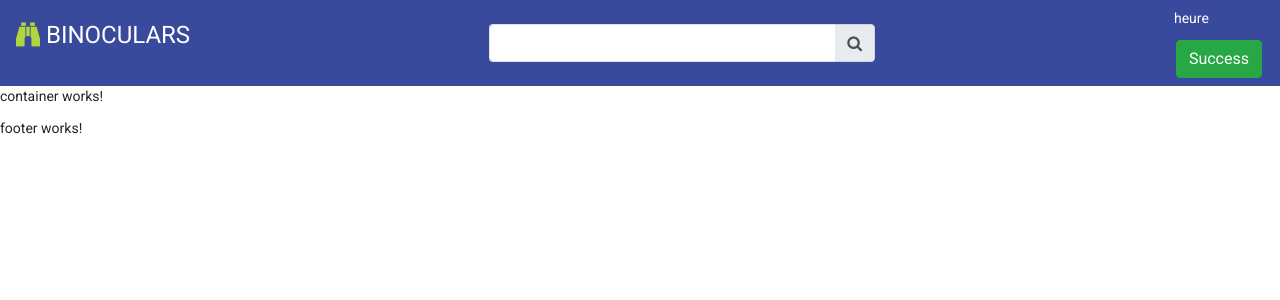
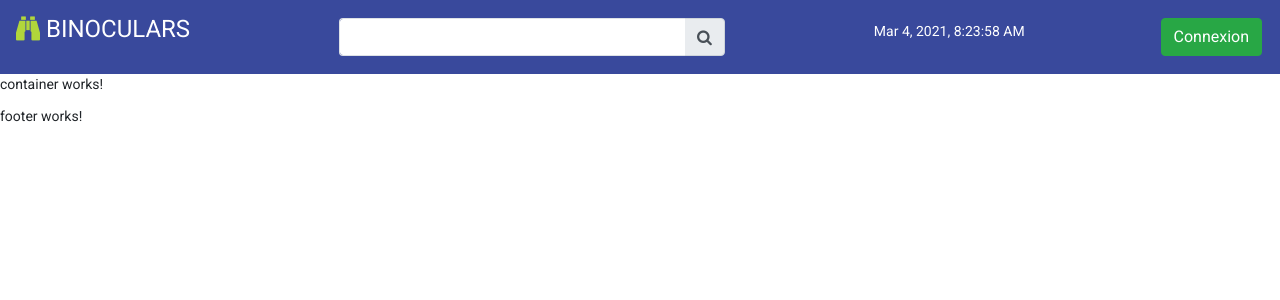
Before and after one commit to OnMyLevel/binocular-angular, an Angular app: page / in a window 1280 px wide. Shown: the top 300 px of the page. Built offline with nearby package versions, Linux system fonts and the light colour scheme.

Commit message:
Login
display connexion

```diff
--- a/src/app/app.module.ts
+++ b/src/app/app.module.ts
@@ -11,6 +11,7 @@ import { FooterComponent } from './components/footer/footer.component';
 import { ContainerComponent } from './components/container/container.component';
 import { ServiceWorkerModule } from '@angular/service-worker';
 import { environment } from '../environments/environment';
+import { LoginComponent } from './components/login/login.component';
 
 
 @NgModule({
@@ -18,7 +19,8 @@ import { environment } from '../environments/environment';
     AppComponent,
     NavBarComponent,
     FooterComponent,
-    ContainerComponent
+    ContainerComponent,
+    LoginComponent
   ],
   imports: [
     BrowserModule,
--- /dev/null
+++ b/src/app/components/login/login.component.html
@@ -0,0 +1,12 @@
+<form class="row g-3">
+    <div class="col-auto">
+      <input type="password" class="form-control" id="inputPassword2" placeholder="Email">
+    </div>
+    <div class="col-auto">
+      <input type="password" class="form-control" id="inputPassword2" placeholder="Password">
+    </div>
+    <div class="col-auto">
+      <button *ngIf="displayBtnLogIn" type="submit" class="btn btn-primary mb-3">Se connecter </button>
+      <button *ngIf="displayBtnLogOut" type="submit" class="btn btn-primary mb-3">Deconnexion</button>
+    </div>
+  </form>
--- /dev/null
+++ b/src/app/components/login/login.component.ts
@@ -0,0 +1,18 @@
+import { Component, OnInit } from '@angular/core';
+
+@Component({
+  selector: 'app-login',
+  templateUrl: './login.component.html',
+  styleUrls: ['./login.component.css']
+})
+export class LoginComponent implements OnInit {
+
+  public displayBtnLogIn = true;
+  public displayBtnLogOut = false;
+
+  constructor() { }
+
+  ngOnInit(): void {
+  }
+
+}
--- a/src/app/components/nav-bar/nav-bar.component.html
+++ b/src/app/components/nav-bar/nav-bar.component.html
@@ -9,9 +9,14 @@
       </div>
     </div>
     <div class="inline pull-right btngrp" style="inline-flex">
-      <p>
-        heure
-      </p>
-      <button type="button" class="btn btn-success">Success</button>
+    <p>
+        {{ now | date:'MMM d, y, h:mm:ss a'}}
+    </p>
+    </div>
+    <div *ngIf="displayBtnConnexion" class="inline pull-right btngrp" style="inline-flex">
+      <button (click)="displayLoginComponentMethod()" type="button" class="btn btn-success">Connexion</button>
+    </div>
+    <div *ngIf="displayLoginConponent" class="inline pull-right btngrp" style="inline-flex">
+        <app-login></app-login>
     </div>
   </nav>
--- a/src/app/components/nav-bar/nav-bar.component.ts
+++ b/src/app/components/nav-bar/nav-bar.component.ts
@@ -1,4 +1,7 @@
 import { Component, OnInit } from '@angular/core';
+
+
+
 
 @Component({
   selector: 'app-nav-bar',
@@ -7,9 +10,22 @@ import { Component, OnInit } from '@angular/core';
 })
 export class NavBarComponent implements OnInit {
 
-  constructor() { }
+  public displayBtnConnexion = true;
+  public displayLoginConponent = false;
+  public now: Date = new Date();
+
+  constructor() {
+    setInterval(() => {
+      this.now = new Date();
+    }, 1);
+  }
 
   ngOnInit(): void {
   }
 
+  public displayLoginComponentMethod(){
+    this.displayLoginConponent = true;
+    this.displayBtnConnexion = false;
+  }
+
 }
```
Also changed, not shown: src/app/components/login/login.component.css (added), 1 other file (tests, documents, lock files or other folders).
